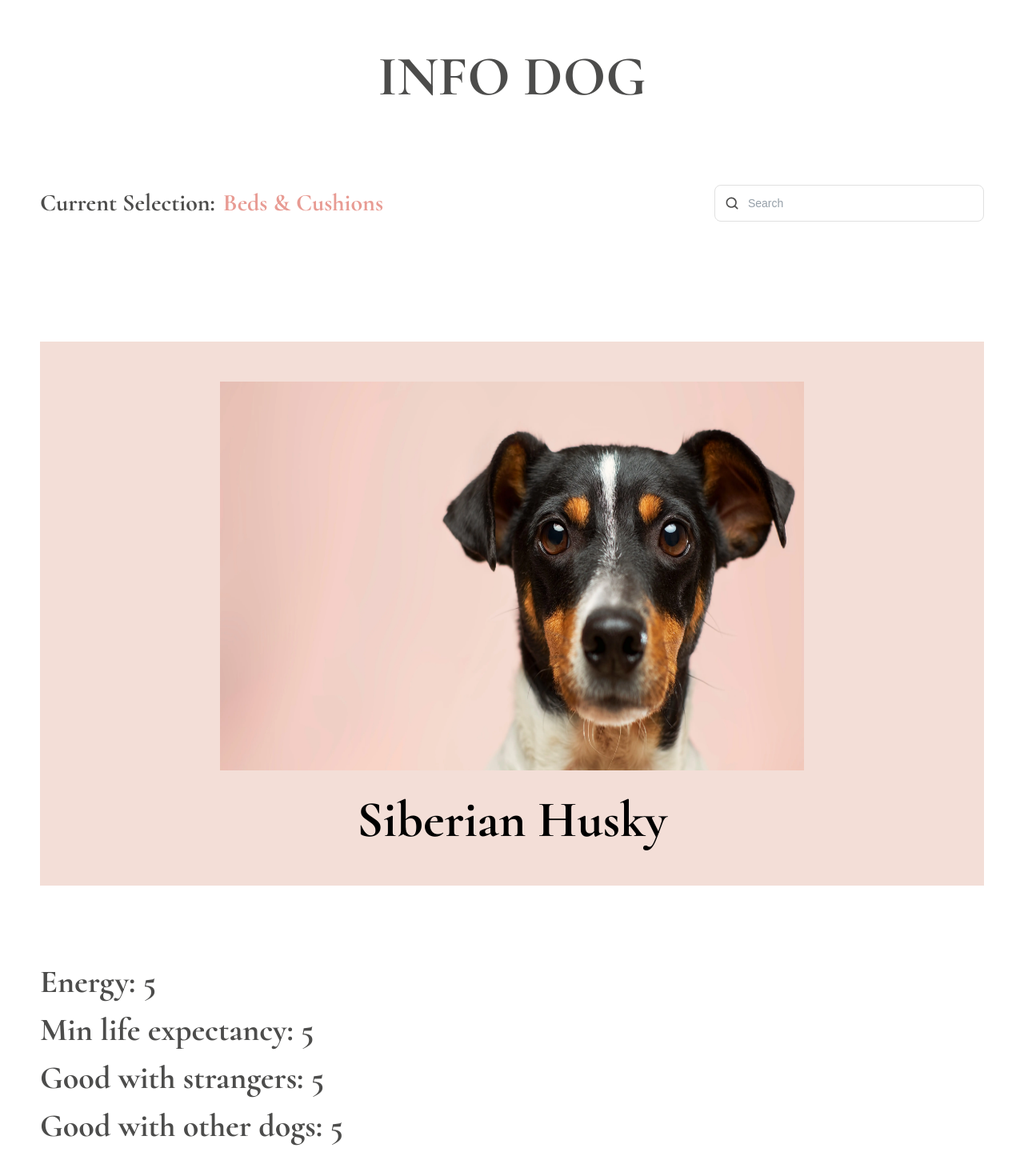
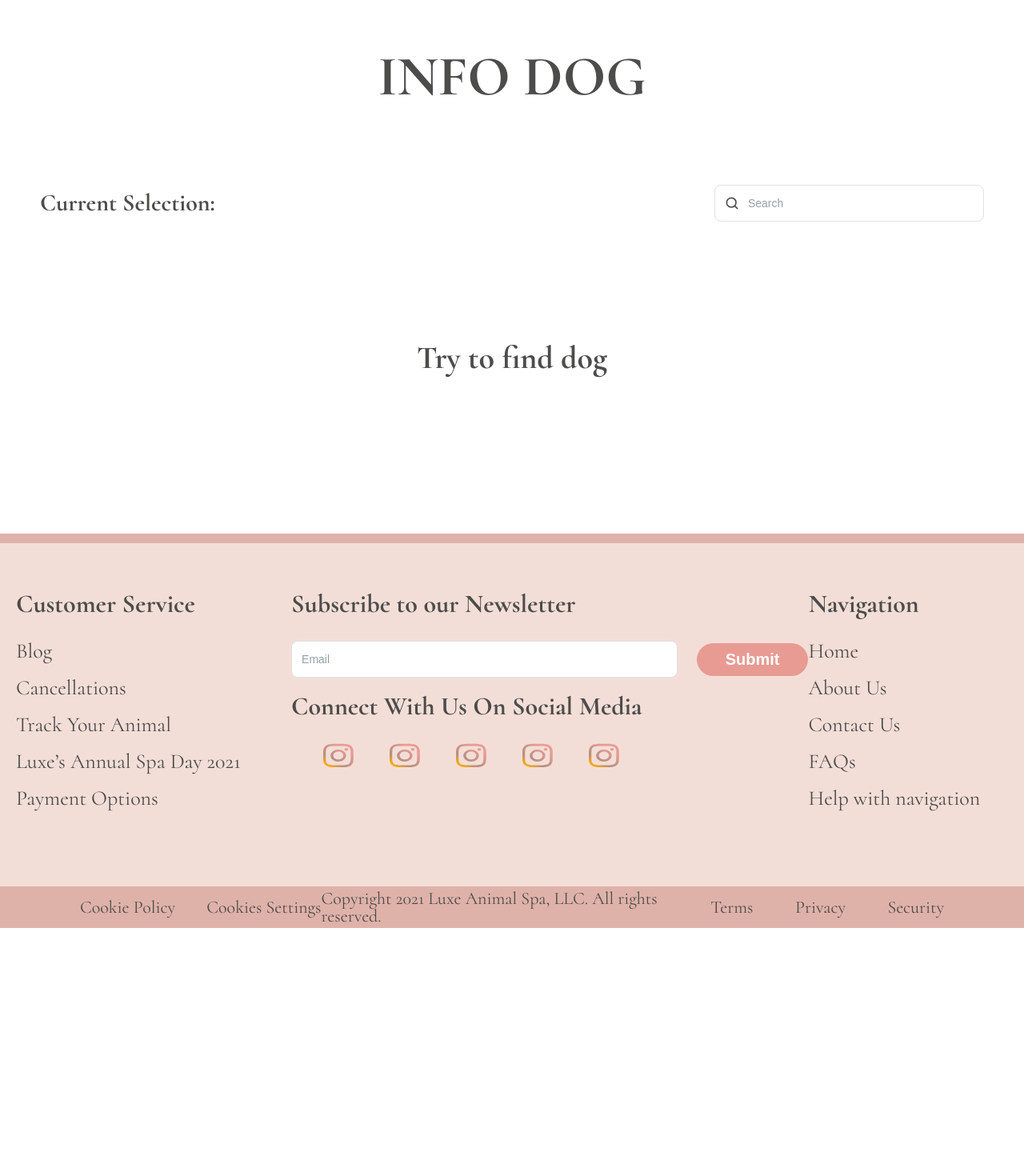
Before and after one commit to alik-avizha/doggy-spa, a Next.js app: page /info in a window 1280 px wide. Shown: the part 146-1616 px from the top of the page at 80% size. After the commit the page ends 1306 px from the top, so only its background shows below. Built offline with nearby package versions, Linux system fonts and the light colour scheme.

Commit message:
feat(*): added info about dogs

```diff
--- a/next.config.ts
+++ b/next.config.ts
@@ -1,7 +1,9 @@
 import type { NextConfig } from 'next'
 
 const nextConfig: NextConfig = {
-  /* config options here */
+  images: {
+    domains: ['cdn2.thedogapi.com'],
+  },
 }
 
 export default nextConfig
--- a/src/app/api/dogs/route.js
+++ b/src/app/api/dogs/route.js
@@ -18,7 +18,12 @@ export async function GET(request) {
       index: 'dogs',
       body: {
         query: {
-          match: { name },
+          match: {
+            name: {
+              query: name,
+              fuzziness: 'AUTO',
+            },
+          },
         },
       },
     })
--- a/src/components/pages/info-page/info-page.tsx
+++ b/src/components/pages/info-page/info-page.tsx
@@ -1,10 +1,13 @@
 'use client'
 
 import type { ChangeEvent } from 'react'
+import { useEffect, useState } from 'react'
 
 import { Gap } from '@/components/gap/gap'
 import { TextField } from '@/components/textfield'
 import { Typography } from '@/components/typography'
+import type { Dog } from '@/contstants/types'
+import { useDebounce } from '@/hooks'
 
 import {
   Description,
@@ -19,27 +22,33 @@ import {
 } from './styled'
 
 export const InfoPage = () => {
-  // const [dogs, setDogs] = useState([])
-  // const [loading, setLoading] = useState(false)
+  const [data, setData] = useState<null | Dog>(null)
+  const [search, setSearch] = useState('')
+  const debouncedSearch = useDebounce(search, 300)
 
-  // const handleUpdate = async () => {
-  //   setLoading(true)
-  //   await fetch('/api/updateDogs')
-  //   setLoading(false)
-  // }
+  useEffect(() => {
+    if (debouncedSearch.trim() === '') {
+      return
+    }
 
-  // useEffect(() => {
-  //   handleUpdate()
-  // }, [])
+    const fetchDogs = async () => {
+      const res = await fetch(
+        `/api/dogs?name=${encodeURIComponent(debouncedSearch)}`
+      )
+      const result = await res.json()
 
-  const handleSearch = async (e: ChangeEvent<HTMLInputElement>) => {
-    // setLoading(true)
-    const res = await fetch(`/api/dogs?name=${e.currentTarget.value}`)
-    const data = await res.json()
+      if (Array.isArray(result) && result.length > 0) {
+        setData(result[0])
+      } else {
+        setData(null)
+      }
+    }
 
-    console.log('dogs', data)
-    // setDogs(data)
-    // setLoading(false)
+    fetchDogs()
+  }, [debouncedSearch])
+
+  const handleChange = (e: ChangeEvent<HTMLInputElement>) => {
+    setSearch(e.currentTarget.value)
   }
 
   return (
@@ -52,34 +61,49 @@ export const InfoPage = () => {
         <SelectionBlock>
           <Description variant="size_30">Current Selection:</Description>
           <Gap direction="horizontal" size={10} />
-          <SearchCurrentDog variant="size_30">Beds & Cushions</SearchCurrentDog>
+          {data && (
+            <SearchCurrentDog variant="size_30">
+              {data?.breed_group}
+            </SearchCurrentDog>
+          )}
         </SelectionBlock>
         <TextFieldWrapper>
           <TextField
             placeholder="Search"
             type="searchType"
-            onChange={handleSearch}
+            onChange={handleChange}
           />
         </TextFieldWrapper>
       </SearchBlock>
       <Gap size={150} />
+      {data ? (
+        <>
           <PhotoBlock>
             <ImageStyled
-          src="/images/doggy.webp"
-          alt="собака"
+              src={data.image?.url}
+              alt={data.name}
               width={200}
               height={200}
             />
             <Gap size={30} />
-        <Typography variant="size_64">Siberian Husky</Typography>
+            <Typography variant="size_64">{data.name}</Typography>
           </PhotoBlock>
           <Gap size={100} />
           <DescriptionWrapper>
-        <Typography variant="size_40">Energy: 5</Typography>
-        <Typography variant="size_40">Min life expectancy: 5</Typography>
-        <Typography variant="size_40">Good with strangers: 5</Typography>
-        <Typography variant="size_40">Good with other dogs: 5</Typography>
+            <Typography variant="size_40">Bred for: {data.bred_for}</Typography>
+            <Typography variant="size_40">
+              Temperament: {data.temperament}
+            </Typography>
+            <Typography variant="size_40">
+              Life span: {data.life_span}
+            </Typography>
           </DescriptionWrapper>
+        </>
+      ) : (
+        <Typography variant="size_40" textAlign="center">
+          Try to find dog
+        </Typography>
+      )}
     </Wrapper>
   )
 }
--- /dev/null
+++ b/src/hooks/index.ts
@@ -0,0 +1 @@
+export { useDebounce } from './use-debounce'
--- /dev/null
+++ b/src/hooks/use-debounce.ts
@@ -0,0 +1,17 @@
+import { useState, useEffect } from 'react'
+
+export function useDebounce<T>(value: T, delay: number): T {
+  const [debouncedValue, setDebouncedValue] = useState<T>(value)
+
+  useEffect(() => {
+    const handler = setTimeout(() => {
+      setDebouncedValue(value)
+    }, delay)
+
+    return () => {
+      clearTimeout(handler)
+    }
+  }, [value, delay])
+
+  return debouncedValue
+}
```
Also changed, not shown: src/contstants/types.ts (+25 -0 lines), 1 other file (tests, documents, lock files or other folders). Lines whose indentation alone changed are shown as unchanged.
